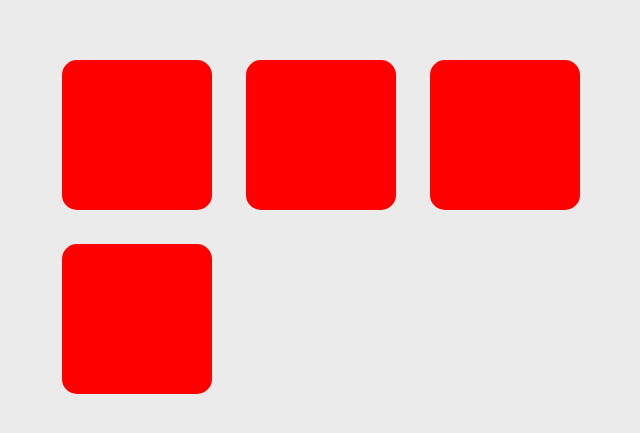
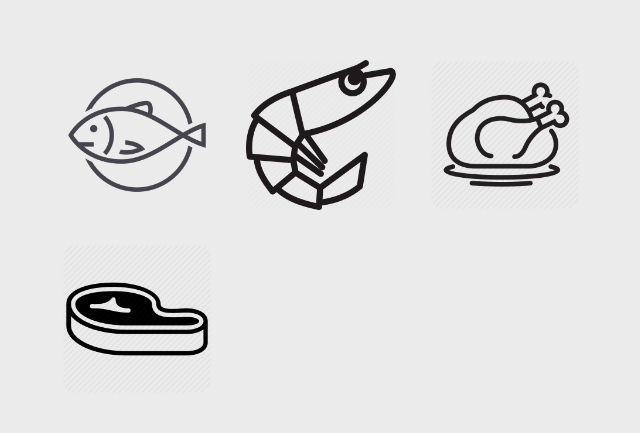
Before and after one commit to AmeenSN/random-dish, a plain HTML site: page index.html in a window 1280 px wide. Shown: the part 155-588 px from the top of the page, without its empty margins (277-917 px from the left). Drawn offline with Linux system fonts and the light colour scheme.

Commit message:
Make images aprar on div as background image

```diff
--- a/css/app.css
+++ b/css/app.css
@@ -3,16 +3,13 @@
     width: 150px;
     height: 150px;
     margin: 15px;
-    background-color: red;
     border-radius: 15px;
-
 }
 
 .meat:hover {
-
--moz-box-shadow:    inset 0 0 10px #000000;
--webkit-box-shadow: inset 0 0 10px #000000;
-box-shadow:         inset 0 0 10px #000000;
+    -moz-box-shadow: inset 0 0 10px #000000;
+    -webkit-box-shadow: inset 0 0 10px #000000;
+    box-shadow: inset 0 0 10px #000000;
 }
 
 body {
@@ -31,3 +28,27 @@ body {
     height: 50%;
     vertical-align: middle;
 }
+
+.fish {
+    background-image: url("img/fish.png");
+    background-repeat: no-repeat;
+    background-size: 100% 100%;
+}
+
+.shrimp {
+    background-image: url("img/shrimp.png");
+    background-repeat: no-repeat;
+    background-size: 100% 100%;
+}
+
+.chicken {
+    background-image: url("img/chicken.png");
+    background-repeat: no-repeat;
+    background-size: 100% 100%;
+}
+
+.steak {
+    background-image: url("img/steak.png");
+    background-repeat: no-repeat;
+    background-size: 100% 100%;
+}
--- a/index.html
+++ b/index.html
@@ -11,14 +11,13 @@
 <body>
     <div class="center">
 
-        <div class="meat">
+        <div class="meat fish">
         </div>
-        <div class="meat">
+        <div class="meat shrimp">
         </div>
-        <div class="meat">
+        <div class="meat chicken">
         </div>
-        <div class="meat">
-
+        <div class="meat steak">
         </div>
     </div>
 </body>
```
Also changed, not shown: css/img/chicken.png (renamed from img/chicken.png), css/img/fish.png (renamed from img/fish.png), css/img/shrimp.png (renamed from img/shrimp.png), css/img/steak.png (renamed from img/steak.png).
